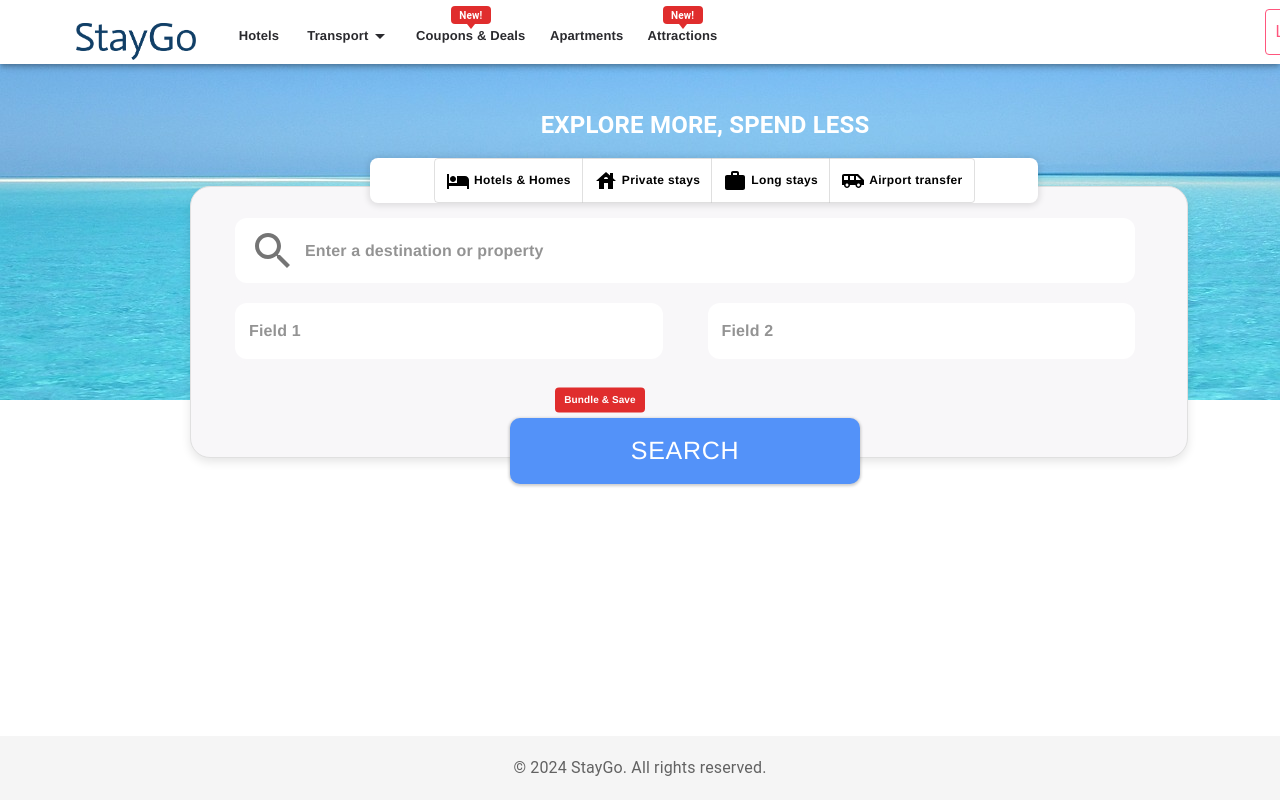
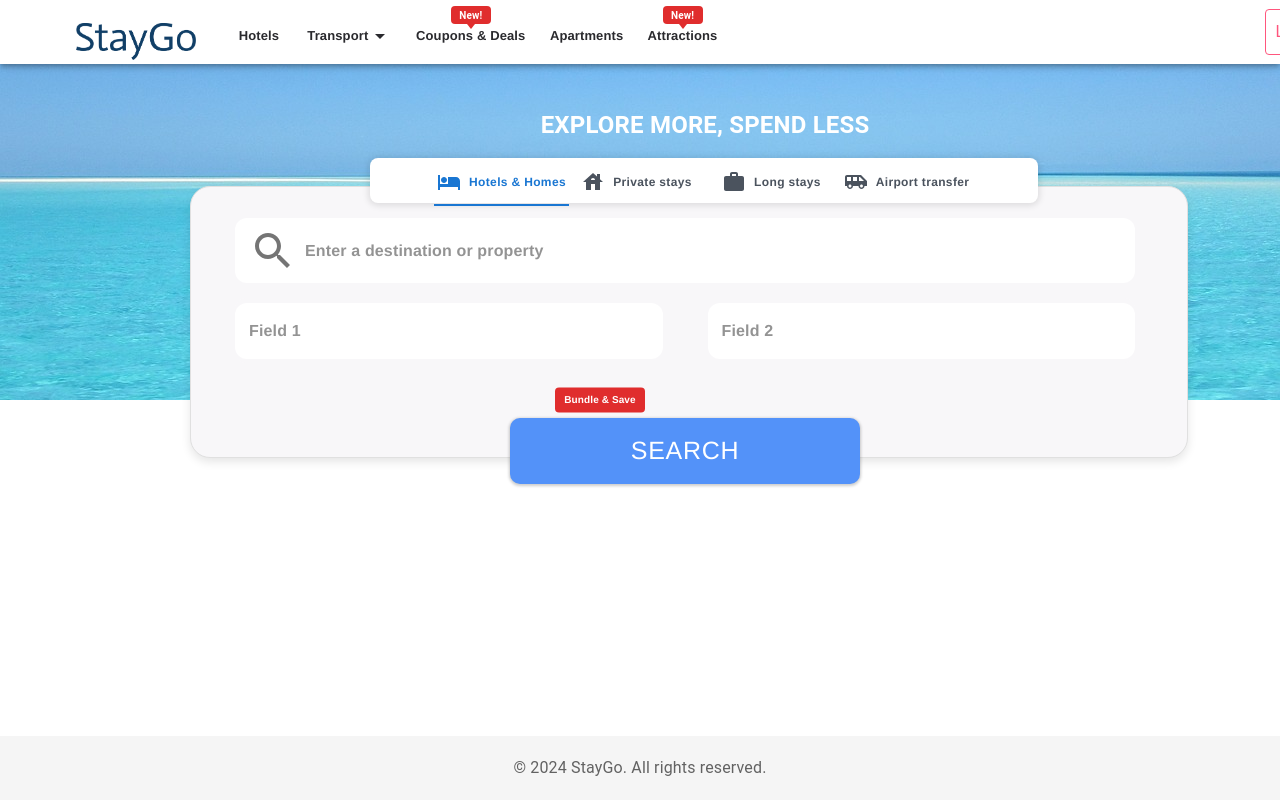
Before and after one commit to Maruf-16203091/Hotel-booking-management, a React (Vite) app: page / in a window 1280 px wide. Built offline with nearby package versions, Linux system fonts and the light colour scheme.

Commit message:
add tab on search

```diff
--- a/src/components/hero/search/Search.jsx
+++ b/src/components/hero/search/Search.jsx
@@ -4,8 +4,9 @@ import {
   TextField,
   InputAdornment,
   Button,
-  ToggleButton,
-  ToggleButtonGroup,
+  Tabs,
+  Tab,
+  Stack,
 } from "@mui/material";
 import SearchIcon from "@mui/icons-material/Search";
 import BundleBadge from "../../header/badges/BundleBadge";
@@ -15,12 +16,10 @@ import WorkIcon from "@mui/icons-material/Work";
 import AirportShuttleIcon from "@mui/icons-material/AirportShuttle";
 
 const AdvanceSearchPage = () => {
-  const [selectedProperty, setSelectedProperty] = useState(null);
+  const [selectedProperty, setSelectedProperty] = useState(0);
 
-  const handlePropertyChange = (event, newProperty) => {
-    if (newProperty !== null) {
-      setSelectedProperty(newProperty);
-    }
+  const handlePropertyChange = (event, newValue) => {
+    setSelectedProperty(newValue);
   };
   return (
     <>
@@ -58,87 +57,83 @@ const AdvanceSearchPage = () => {
           zIndex: 998,
         }}
       >
-        <ToggleButtonGroup
+        <Tabs
           value={selectedProperty}
-          exclusive
           onChange={handlePropertyChange}
-          sx={{
-            width: "100%",
-          }}
+          variant="fullWidth"
+          textColor="primary"
+          indicatorColor="primary"
+          aria-label="Property tabs"
         >
-          <ToggleButton
-            value="hotels"
+          <Tab
+            label={
+              <Stack direction="row" spacing={1} alignItems="center">
+                <HotelIcon />
+                <span>Hotels & Homes</span>
+              </Stack>
+            }
             sx={{
-              flexGrow: 1,
+              fontSize: "12px",
               fontFamily:
                 "mallory, Helvetica Neue, Helvetica, Arial, sans-sarif",
-              fontSize: "12px",
-              fontWeight: "700",
-              color: selectedProperty === "hotels" ? "blue" : "black",
-              "&.Mui-selected": {
-                borderColor: "transparent",
-              },
               whiteSpace: "nowrap",
               textTransform: "none",
+              fontWeight: "bold",
+              color: "#4b535e",
             }}
-          >
-            <HotelIcon sx={{ marginRight: "4px" }} /> Hotels & Homes
-          </ToggleButton>
-          <ToggleButton
-            value="privateStays"
+          />
+          <Tab
+            label={
+              <Stack direction="row" spacing={1} alignItems="center">
+                <HouseIcon />
+                <span>Private stays</span>
+              </Stack>
+            }
             sx={{
-              flexGrow: 1,
+              fontSize: "12px",
               fontFamily:
                 "mallory, Helvetica Neue, Helvetica, Arial, sans-sarif",
-              fontSize: "12px",
-              fontWeight: "700",
-              color: selectedProperty === "privateStays" ? "blue" : "black",
-              "&.Mui-selected": {
-                borderColor: "transparent",
-              },
               whiteSpace: "nowrap",
               textTransform: "none",
+              fontWeight: "bold",
+              color: "#4b535e",
             }}
-          >
-            <HouseIcon sx={{ marginRight: "4px" }} /> Private stays
-          </ToggleButton>
-          <ToggleButton
-            value="longStays"
+          />
+          <Tab
+            label={
+              <Stack direction="row" spacing={1} alignItems="center">
+                <WorkIcon />
+                <span>Long stays</span>
+              </Stack>
+            }
             sx={{
-              flexGrow: 1,
+              fontSize: "12px",
               fontFamily:
                 "mallory, Helvetica Neue, Helvetica, Arial, sans-sarif",
-              fontSize: "12px",
-              fontWeight: "700",
-              color: selectedProperty === "longStays" ? "blue" : "black",
-              "&.Mui-selected": {
-                borderColor: "transparent",
-              },
               whiteSpace: "nowrap",
               textTransform: "none",
+              fontWeight: "bold",
+              color: "#4b535e",
             }}
-          >
-            <WorkIcon sx={{ marginRight: "4px" }} /> Long stays
-          </ToggleButton>
-          <ToggleButton
-            value="airportTransfer"
+          />
+          <Tab
+            label={
+              <Stack direction="row" spacing={1} alignItems="center">
+                <AirportShuttleIcon />
+                <span>Airport transfer</span>
+              </Stack>
+            }
             sx={{
-              flexGrow: 1,
+              fontSize: "12px",
               fontFamily:
                 "mallory, Helvetica Neue, Helvetica, Arial, sans-sarif",
-              fontSize: "12px",
-              fontWeight: "700",
-              color: selectedProperty === "airportTransfer" ? "blue" : "black",
-              "&.Mui-selected": {
-                borderColor: "transparent",
-              },
               whiteSpace: "nowrap",
               textTransform: "none",
+              fontWeight: "bold",
+              color: "#4b535e",
             }}
-          >
-            <AirportShuttleIcon sx={{ marginRight: "4px" }} /> Airport transfer
-          </ToggleButton>
-        </ToggleButtonGroup>
+          />
+        </Tabs>
       </Box>
       <Box
         sx={{
```
